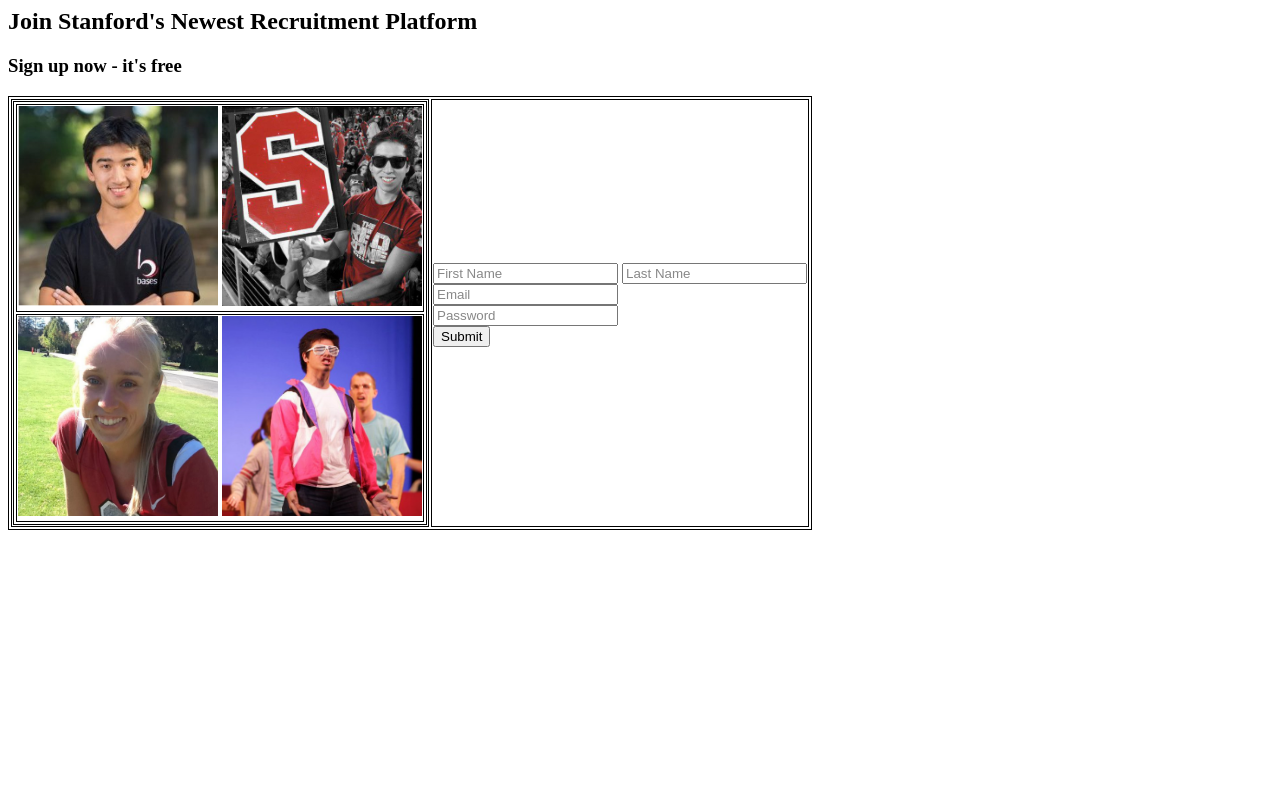
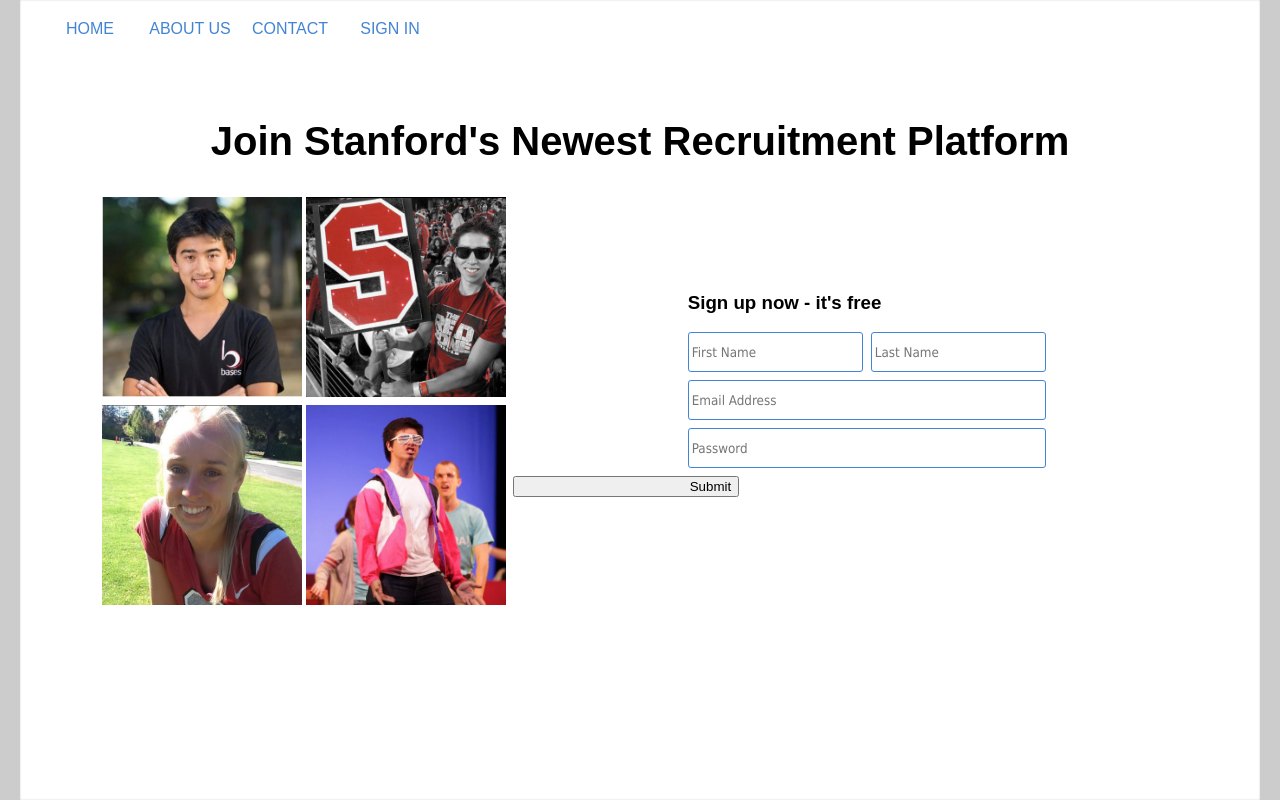
Before and after one commit to kkuspa/heuristical, a plain HTML site: page signin.html in a window 1280 px wide. Drawn offline with Linux system fonts and the light colour scheme; files whose address does not match are found by name; a web font is replaced by a local one.

Commit message:
almost done with signup css styling

```diff
--- a/css/signin.css
+++ b/css/signin.css
@@ -1,4 +1,125 @@
-table, th, td
+
+html{
+	background-color: #cccccc
+}
+
+body {
+    padding-top: 60px;
+    padding: 20px;
+    background-color: #FFFFFF;
+  	width: 1200px;
+  	margin: 0 auto;
+  	box-shadow:inset 0 0 2px #cccccc;
+}
+
+table.main
 {
-border: 1px solid black;
+	margin-left: auto;
+	margin-right: auto;
 }
+
+table.pics
+{
+
+}
+
+div.name
+{
+	padding-left: 175px;
+	width: 450px;
+}
+
+div.credentials
+{
+	padding-left: 175px;
+}
+
+form
+{
+}
+
+input.txtboxname
+{
+
+	background-repeat:repeat-x;
+	border:1px solid #4284D3;
+	width: 175px;
+	height: 40px;
+	color:#333333;
+	padding:3px;
+	margin-right:4px;
+	margin-bottom:8px;
+	border-radius: 3px;
+	font-family:tahoma, arial, sans-serif;
+
+}
+
+input.txtbox
+{
+
+	background-repeat:repeat-x;
+	border:1px solid #4284D3;
+	width: 358px;
+	height: 40px;
+	color:#333333;
+	padding:3px;
+	margin-right:4px;
+	margin-bottom:8px;
+	border-radius: 3px;
+	font-family:tahoma, arial, sans-serif;
+}
+
+input.submit{
+	display: block;
+	padding-left: 175px;
+}
+
+ul
+{
+	list-style-type:none;
+	margin:0;
+	padding:0;
+}
+
+li
+{
+float:left;
+color:#FFFFFF;
+}
+
+a.main-nav
+{
+	text-align:center;
+	height: 26px;
+	text-decoration:none;
+	text-transform:uppercase;
+}
+
+a
+{
+	display:block;
+	font-family: 'News Cycle', sans-serif;
+	width:100px;
+	color: #4284D3;
+}
+
+h1
+{
+	text-align: center;
+	font-family: 'News Cycle', sans-serif;
+	font-weight: 200px;
+	font-size: 40px;
+}
+
+h3
+{
+	text-align: center;
+	padding-left: 175px;
+	padding-right: 300px;
+	font-family: 'News Cycle', sans-serif;
+}
+
+a:hover
+{
+	color: #E6E6E6;
+}
--- a/signin.html
+++ b/signin.html
@@ -1,6 +1,6 @@
 <html>
 <head>
-	<title>Login page</title>
+	<title>Login Page</title>
 	<meta charset="utf-8">
 	<meta name="viewport" content="widt=device-width, initial-scale=1, minimum-scale=1">
 	<link href='http://fonts.googleapis.com/css?family=News+Cycle' rel='stylesheet' type='text/css'>
@@ -10,15 +10,30 @@
 
 <body>
 
-	<h2>Join Stanford's Newest Recruitment Platform</h2>
+	<header role="banner">
+		<div class = "c">
+				<!-- <ul> links for nav bar go here </ul>-->
+				<ul>
+					<li><a class="main-nav" href="index.html">Home</a></li>
+					<li><a class="main-nav" href="team.html">About us</a></li>
+					<li><a class="main-nav" href="contact.html">Contact</a></li>
+					<li><a class="main-nav" href="signin.html">Sign in</a></li><br>
+				</ul>
+			<!--maybe a FB button?-->
+		</div>
+	</div>
+</header>
+<br>
+<br>
+<br>
 
-	<h3>Sign up now - it's free</h3>
+	<h1>Join Stanford's Newest Recruitment Platform</h1>
 
 	<!--Student Pictures-->
-	<table>
+	<table class="main">
 		<tr>
 			<td>
-				<table>
+				<table class="pics">
 
 					<tr>
 						<td>
@@ -37,13 +52,18 @@
 			</td>
 
 			<td>
-				<form action="demo_form.asp">
-			 		<input type="text" name="firstname" placeholder="First Name" style="color:#888;" value="First Name"/>
-			 		<input type="text" name="lastname" placeholder="Last Name" style="color:#888;" value="Last Name"/><br>
-			 		<input type="text" name="email" placeholder="Email.edu Address" style="color:#888;" value="Email"/><br>
-			 		<input type="text" name="pass" placeholder="Password" style="color:#888;" value="Password"/><br>
-					<input type="submit" value="Submit">
-				</form>
+				<h3>Sign up now - it's free</h3>
+					<form action="login_form.asp">
+						<div class="name">
+							<input class="txtboxname" type="text" name="firstname" placeholder="First Name" style="color:#888;"/>
+				 			<input class="txtboxname" type="text" name="lastname" placeholder="Last Name" style="color:#888;"/><br>
+						</div>
+						<div class="credentials">
+				 			<input class="txtbox" type="text" name="email" placeholder="Email Address" style="color:#888;"/><br>
+				 			<input class="txtbox" type="text" name="pass" placeholder="Password" style="color:#888;"/><br>
+				 		</div>
+						<input class="submit" type="Submit" title="Submit">
+					</form>
 			</td>
 		</tr>
 
```
